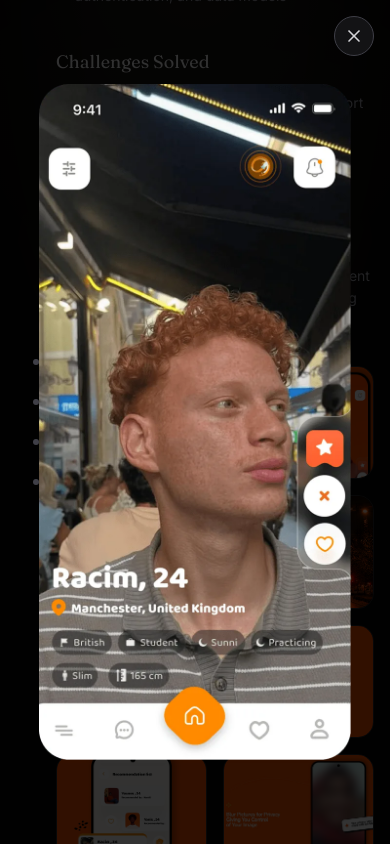
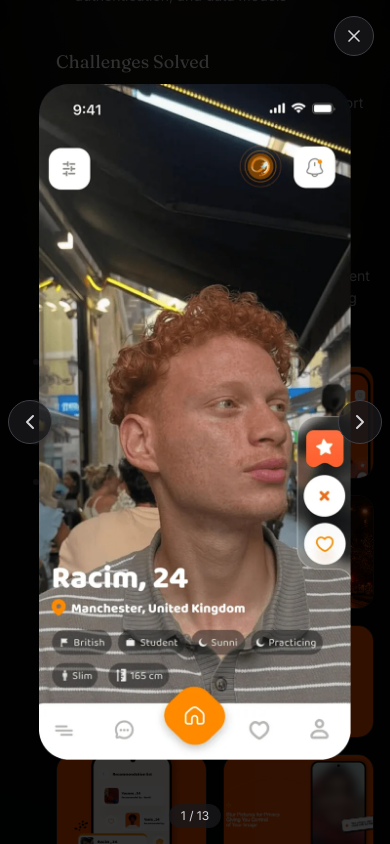
Before and after one commit to mohannadalhajy/portfolio, a Next.js app: page /projects/vidnik in a window 390 px wide. Both pictures are taken after a click on the button 131 px from the left and 2975 px from the top of the page. Shown: the part 2553-3397 px from the top of the page. Built offline with nearby package versions, Linux system fonts and the light colour scheme.

Commit message:
vidnik photos for mobile

```diff
--- a/src/components/project-gallery.tsx
+++ b/src/components/project-gallery.tsx
@@ -1,8 +1,13 @@
 "use client";
 
-import { useEffect, useState } from "react";
+import { useCallback, useEffect, useRef, useState } from "react";
+import { createPortal } from "react-dom";
 import Image from "next/image";
-import { X } from "lucide-react";
+import { ChevronLeft, ChevronRight, X } from "lucide-react";
+
+// Minimum horizontal swipe distance (px) to count as a deliberate
+// next/prev gesture rather than an incidental drag or a tap.
+const SWIPE_THRESHOLD = 50;
 
 export default function ProjectGallery({
   images,
@@ -13,14 +18,24 @@ export default function ProjectGallery({
 }) {
   const [selectedIndex, setSelectedIndex] = useState<number | null>(null);
   const selectedImage = selectedIndex !== null ? images[selectedIndex] : null;
+  const touchStartX = useRef<number | null>(null);
+
+  const showNext = useCallback(
+    () => setSelectedIndex((i) => (i === null ? i : (i + 1) % images.length)),
+    [images.length],
+  );
+  const showPrev = useCallback(
+    () => setSelectedIndex((i) => (i === null ? i : (i - 1 + images.length) % images.length)),
+    [images.length],
+  );
 
   useEffect(() => {
     if (selectedIndex === null) return;
 
     const onKeyDown = (e: KeyboardEvent) => {
       if (e.key === "Escape") setSelectedIndex(null);
-      if (e.key === "ArrowRight") setSelectedIndex((i) => (i === null ? i : (i + 1) % images.length));
-      if (e.key === "ArrowLeft") setSelectedIndex((i) => (i === null ? i : (i - 1 + images.length) % images.length));
+      if (e.key === "ArrowRight") showNext();
+      if (e.key === "ArrowLeft") showPrev();
     };
 
     document.addEventListener("keydown", onKeyDown);
@@ -30,7 +45,20 @@ export default function ProjectGallery({
       document.removeEventListener("keydown", onKeyDown);
       document.body.style.overflow = "";
     };
-  }, [selectedIndex, images.length]);
+  }, [selectedIndex, showNext, showPrev]);
+
+  const onTouchStart = (e: React.TouchEvent) => {
+    touchStartX.current = e.touches[0].clientX;
+  };
+
+  const onTouchEnd = (e: React.TouchEvent) => {
+    if (touchStartX.current === null) return;
+    const delta = e.changedTouches[0].clientX - touchStartX.current;
+    touchStartX.current = null;
+
+    if (delta > SWIPE_THRESHOLD) showPrev();
+    else if (delta < -SWIPE_THRESHOLD) showNext();
+  };
 
   return (
     <>
@@ -57,13 +85,16 @@ export default function ProjectGallery({
         </div>
       </section>
 
-      {selectedImage && (
+      {selectedImage &&
+        createPortal(
           <div
             role="dialog"
             aria-modal="true"
             aria-label={`${alt} preview`}
             className="fixed inset-0 z-50 flex items-center justify-center bg-black/80 p-4"
             onClick={() => setSelectedIndex(null)}
+            onTouchStart={onTouchStart}
+            onTouchEnd={onTouchEnd}
           >
             <button
               type="button"
@@ -73,6 +104,33 @@ export default function ProjectGallery({
             >
               <X className="h-5 w-5" />
             </button>
+
+            {images.length > 1 && (
+              <>
+                <button
+                  type="button"
+                  onClick={(e) => {
+                    e.stopPropagation();
+                    showPrev();
+                  }}
+                  aria-label="Previous photo"
+                  className="absolute left-2 top-1/2 z-10 flex h-11 w-11 -translate-y-1/2 items-center justify-center rounded-full border border-zinc-700 bg-zinc-900/80 text-zinc-300 transition-colors hover:bg-zinc-800 hover:text-white sm:left-4"
+                >
+                  <ChevronLeft className="h-6 w-6" />
+                </button>
+                <button
+                  type="button"
+                  onClick={(e) => {
+                    e.stopPropagation();
+                    showNext();
+                  }}
+                  aria-label="Next photo"
+                  className="absolute right-2 top-1/2 z-10 flex h-11 w-11 -translate-y-1/2 items-center justify-center rounded-full border border-zinc-700 bg-zinc-900/80 text-zinc-300 transition-colors hover:bg-zinc-800 hover:text-white sm:right-4"
+                >
+                  <ChevronRight className="h-6 w-6" />
+                </button>
+              </>
+            )}
 
             <div className="relative h-[80vh] w-[90vw] max-w-4xl" onClick={(e) => e.stopPropagation()}>
               <Image
@@ -84,7 +142,14 @@ export default function ProjectGallery({
                 priority
               />
             </div>
+
+            {images.length > 1 && (
+              <div className="absolute bottom-4 left-1/2 -translate-x-1/2 rounded-full bg-zinc-900/80 px-3 py-1 text-xs text-zinc-300">
+                {selectedIndex! + 1} / {images.length}
               </div>
+            )}
+          </div>,
+          document.body,
         )}
     </>
   );
```
Lines whose indentation alone changed are shown as unchanged.
